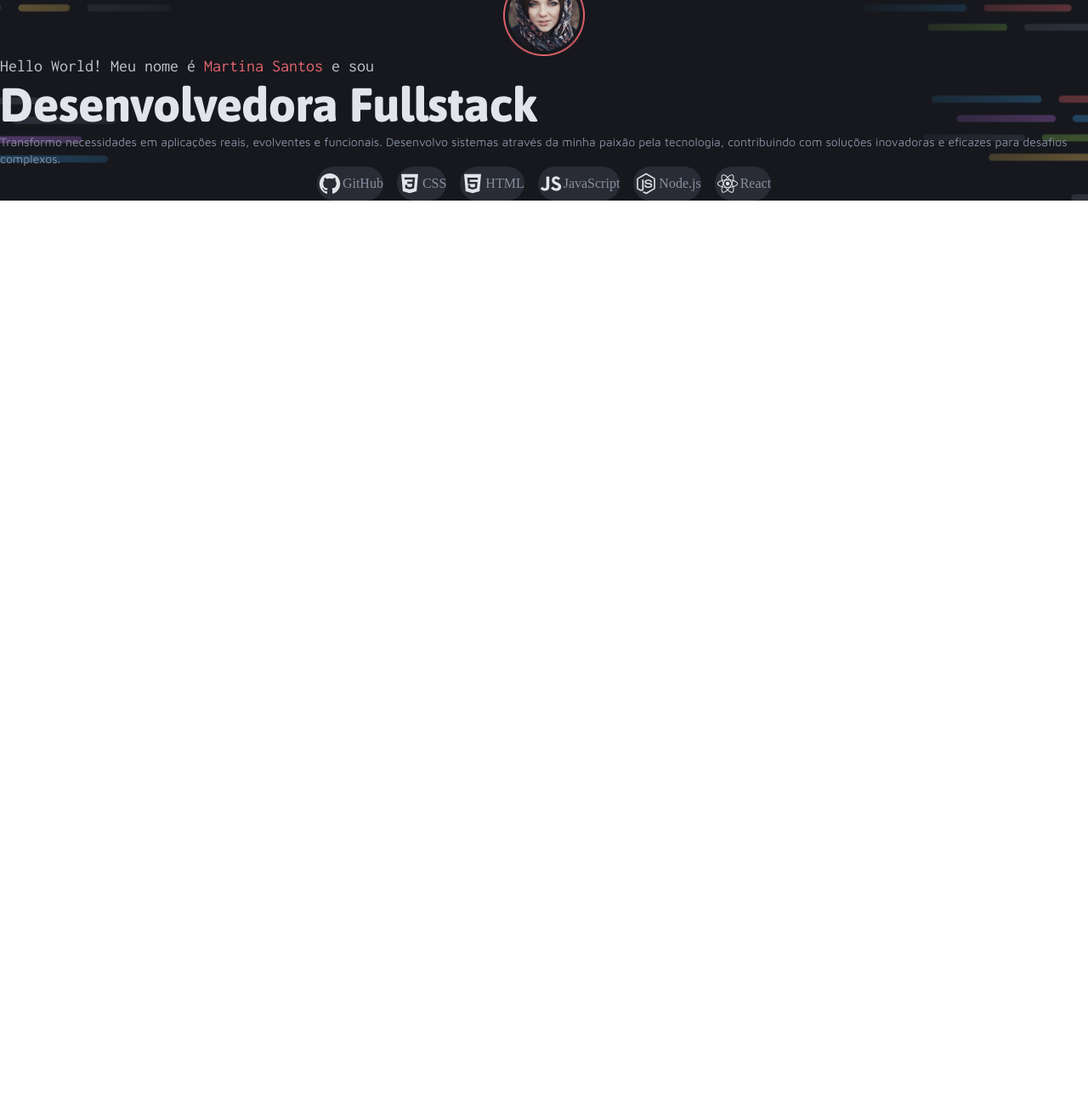
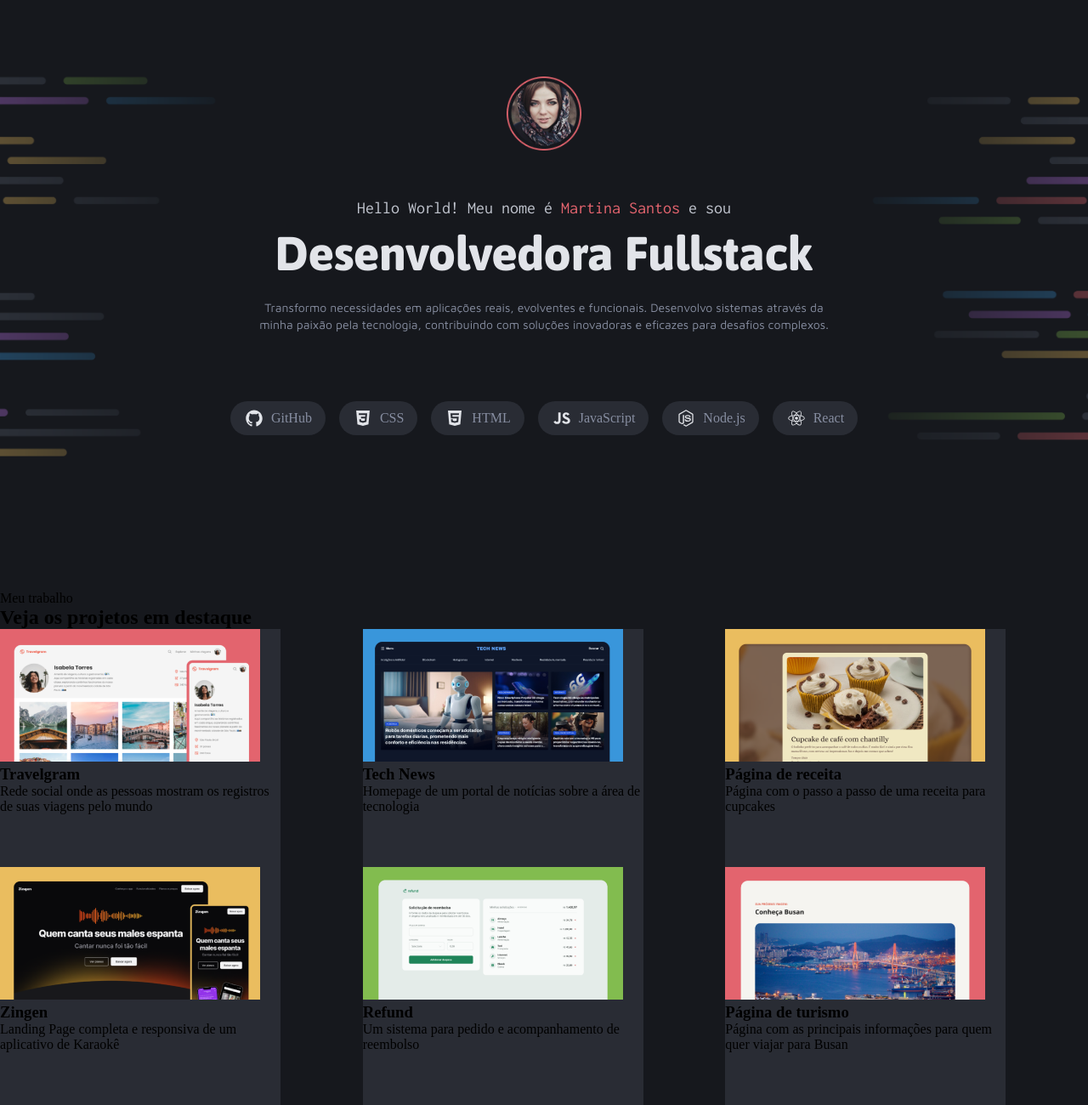
Before and after one commit to ronaldotavcano/portifolio, a plain HTML site: page index.html in a window 1280 px wide. Shown: the part 30-1330 px from the top of the page at 85% size. Before the commit the page ends 800 px from the top, so only its background shows below. Drawn offline with Linux system fonts and the light colour scheme.

Commit message:
Finalizando intro e iniciando parte projetos

```diff
--- a/index.html
+++ b/index.html
@@ -41,5 +41,44 @@
             </aside>
         </header>
     </div>
+
+    <div class="projetos">
+        <div class="text">
+            <p>Meu trabalho</p>
+            <h2>Veja os projetos em destaque</h2>
+        </div>
+        <div class="caixas">
+            <span>
+                <img src="assets/imgs/Thumbnail_Project-01.png" alt="">
+                <h3>Travelgram</h3>
+                <p>Rede social onde as pessoas mostram os registros de suas viagens pelo mundo</p>
+            </span>
+            <span>
+                <img src="assets/imgs/Thumbnail_Project-02.png" alt="">
+                <h3>Tech News</h3>
+                <p>Homepage de um portal de notícias sobre a área de tecnologia</p>
+            </span>
+            <span>
+                <img src="assets/imgs/Thumbnail_Project-03.png" alt="">
+                <h3>Página de receita</h3>
+                <p>Página com o passo a passo de uma receita para cupcakes</p>
+            </span>
+            <span>
+                <img src="assets/imgs/Thumbnail_Project-04.png" alt="">
+                <h3>Zingen</h3>
+                <p>Landing Page completa e responsiva de um aplicativo de Karaokê</p>
+            </span>
+            <span>
+                <img src="assets/imgs/Thumbnail_Project-05.png" alt="">
+                <h3>Refund</h3>
+                <p>Um sistema para pedido e acompanhamento de reembolso</p>
+            </span>
+            <span>
+                <img src="assets/imgs/Thumbnail_Project-06.png" alt="">
+                <h3>Página de turismo</h3>
+                <p>Página com as principais informações para quem quer viajar para Busan</p>
+            </span>
+        </div>
+    </div>
 </body>
 </html>
--- a/styles/index.css
+++ b/styles/index.css
@@ -1,3 +1,4 @@
 @import url(global.css);
 @import url(utilitys.css);
-@import url(header.css);
+@import url(intro.css);
+@import url(projetos.css);
--- a/styles/header.css
+++ b/styles/intro.css
@@ -14,10 +14,26 @@
 
 .intro .avatar {
     display: block;
-    width: 96px;
+    width: 87.27px;
+    border: 9px;
+
     aspect-ratio: 1/1;
     object-fit: cover;
     align-self: center;
+    margin-block: 120px 56px;
+}
+
+.intro .text{
+    align-self: center;
+    text-align: center;
+    margin: 0px 163px;
+    margin-bottom: 80px;
+
+    width: 680px;
+}
+
+.intro .text .title{
+    margin-block: 8px 20px;
 }
 
 .intro aside {
@@ -28,7 +44,8 @@
 }
 
 .intro aside img {
-    width: 30px;
+    width: 24px;
+    aspect-ratio: 1/1;
 
 }
 
@@ -37,7 +54,24 @@
     border-radius: 20px;
     color: var(--gray-400);
     background-color: var(--gray-300);
+
     display: flex;
     align-items: center;
     justify-content: center;
+    column-gap: 8px;
+
+    margin-bottom: 183px;
+    padding: 8px 16px;
 }
+
+.tags .git span{
+    width: 114px;
+}
+
+.tags .html span{
+    width: 105px;
+}
+
+.tags .css span{
+    width: 92px;
+}
--- /dev/null
+++ b/styles/projetos.css
@@ -0,0 +1,22 @@
+.projetos{
+    background-color: var(--gray-200);
+}
+
+.projetos .caixas{
+    display: grid;
+    grid-template-columns: 1fr 1fr 1fr;
+    grid-template-rows: 1fr 1fr;
+}
+
+.projetos .caixas span{
+    background-color: var(--gray-300);
+    width: 330px;
+    height: 280px;
+
+
+}
+
+.projetos .caixas img{
+    width: 306px;
+    height: 156px;
+}
```
